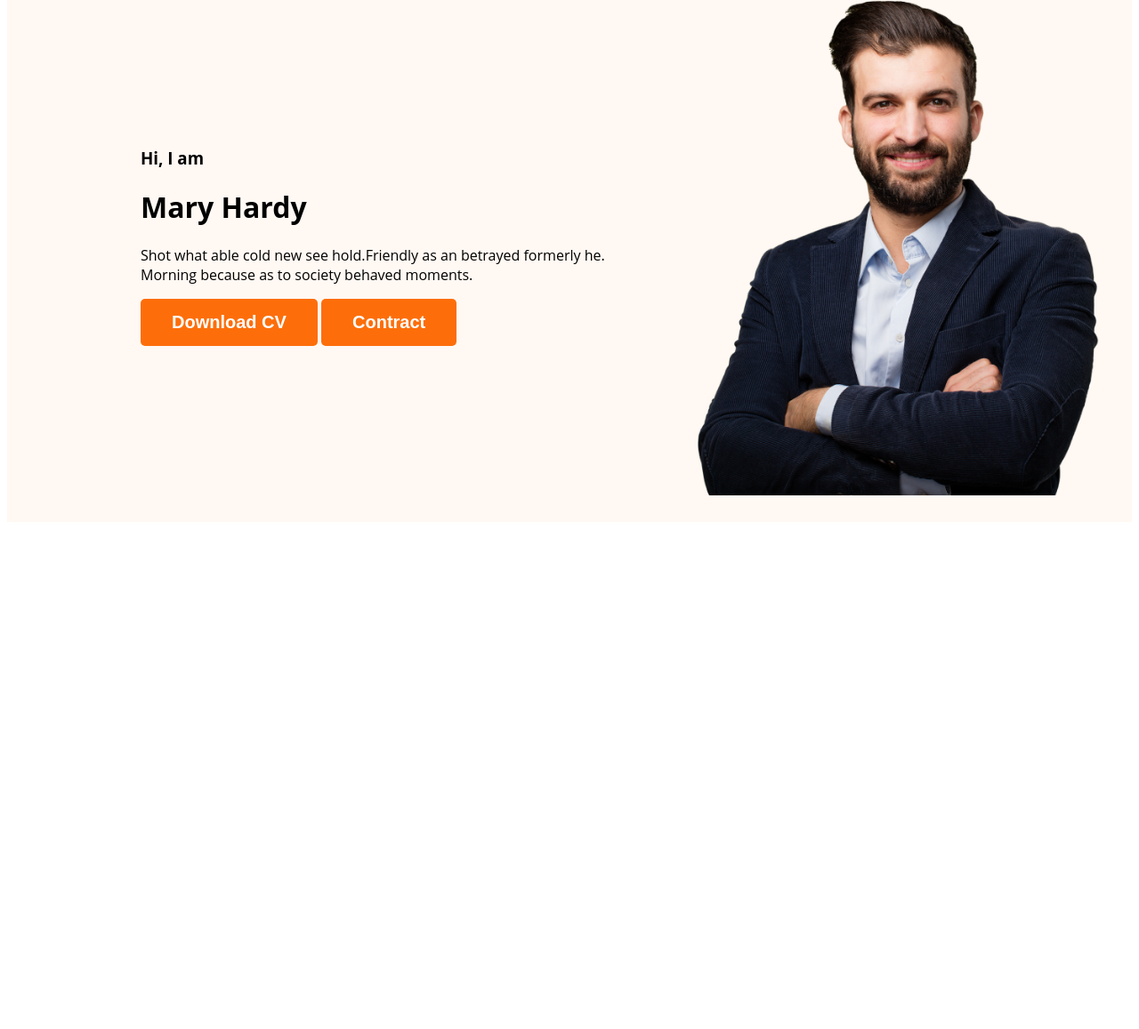
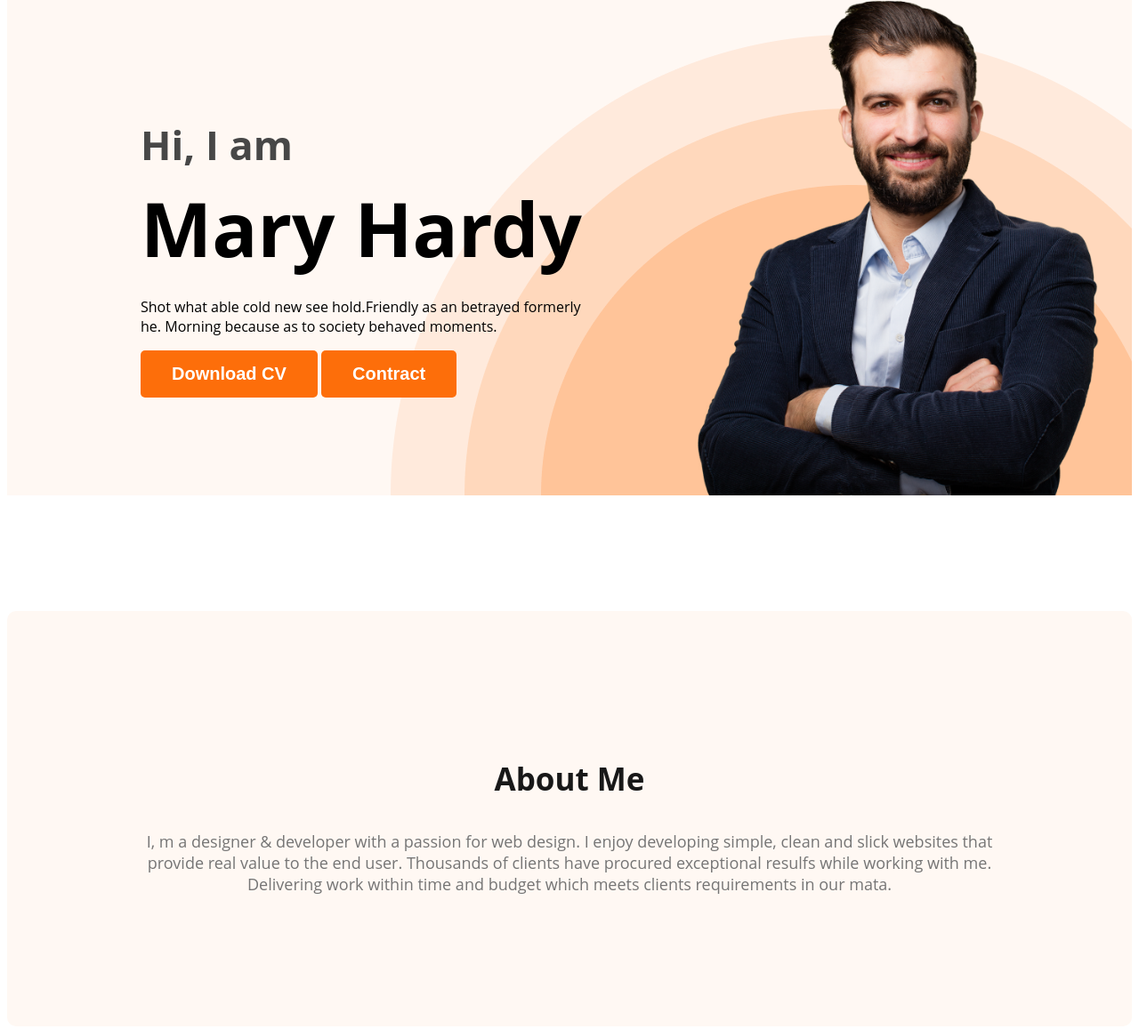
Before and after one commit to emonpappu17/web-developer-portfolio, a plain HTML site: page index.html in a window 1280 px wide. Shown: the part 245-1402 px from the top of the page at 89% size. Before the commit the page ends 840 px from the top, so only its background shows below. Drawn offline with Linux system fonts and the light colour scheme.

Commit message:
about sectioncreated

```diff
--- a/index.html
+++ b/index.html
@@ -20,7 +20,7 @@
             <div class="banner-content">
                 <h3 class="banner-greeting">Hi, I  am</h3>
                 <h1 class="banner-title">Mary Hardy</h1>
-                <p>Shot what able cold new see hold.Friendly as an betrayed formerly he. Morning because as to society behaved moments.</p>
+                <p class="banner-discription">Shot what able cold new see hold.Friendly as an betrayed formerly he. Morning because as to society behaved moments.</p>
                 <button class="btn-primary">Download CV</button>
                 <button class="btn-primary">Contract</button>
 
@@ -30,6 +30,10 @@
 
     </header>
     <main>
+        <section class="about">
+            <h3 class="section-title">About Me</h3>
+            <p class="section-description">I, m a designer & developer with a passion for web design. I enjoy developing simple, clean and slick websites that provide real value to the end user. Thousands of clients have procured exceptional resulfs while working with me. Delivering work within time and budget which meets clients requirements in our mata.</p>
+        </section>
 
     </main>
     <footer>
--- a/styles/portfolio.css
+++ b/styles/portfolio.css
@@ -15,6 +15,17 @@ body{
     font-weight: 700;
     padding: 15px 35px;
 
+}
+.section-title{
+    color: #181818;
+    text-align: center;
+    font-size: 35px;
+    font-weight: 700;
+}
+.section-description{
+    color: #757575;
+    text-align: center;
+    font-size: 18px;
 }
 /* nav related styles */
 nav{
@@ -44,14 +55,42 @@ nav a{
 /* header related styles */
  .header{
     background-color: #FFF8F3;
+    background-image: url('../images/header_bg.png');
+    background-repeat: no-repeat;
+    background-position: bottom right;
 
  }
  .banner{
-    padding: 30px 30px 30px 150px;
+    padding: 30px 30px 0px 150px;
     display: flex;
     align-items: center;
+    justify-content: space-between;
+ }
+ .banner-content{
+    max-width: 500px;
  }
 .banner .profile-pic{
     width: 500px;
 
 }
+.banner-greeting{
+    font-size: 45px;
+    color: #474747;
+    margin-bottom: 0;
+}
+.banner-title{
+    font-size: 85px;
+    font-weight: 700;
+    margin-top: 5px;
+    margin-bottom: 20px;
+
+}
+/* main section styles */
+
+/* about section styles */
+.about{
+    padding: 130px;
+    border-radius: 10px;
+    background: #FFF8F3;
+    margin: 130px 0;
+}
```
